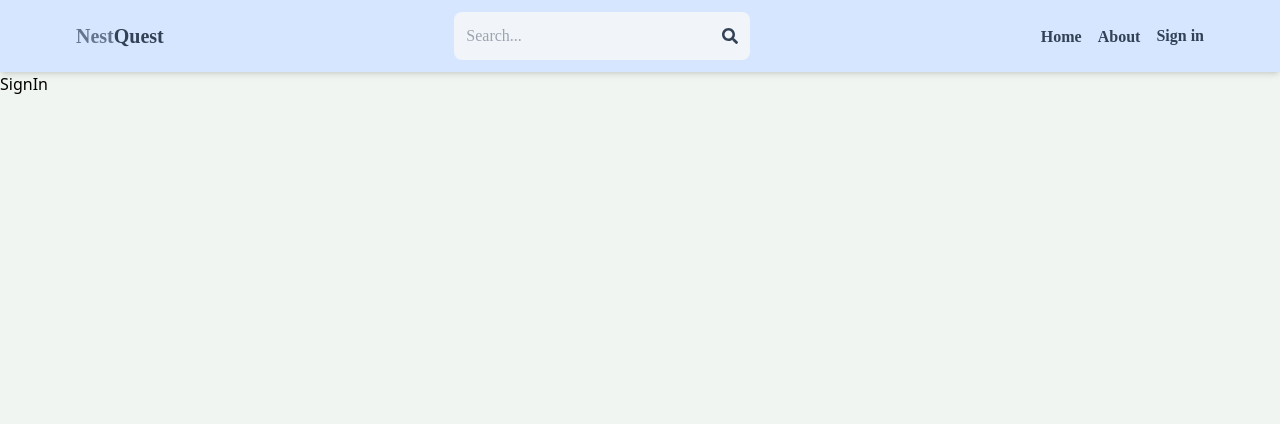
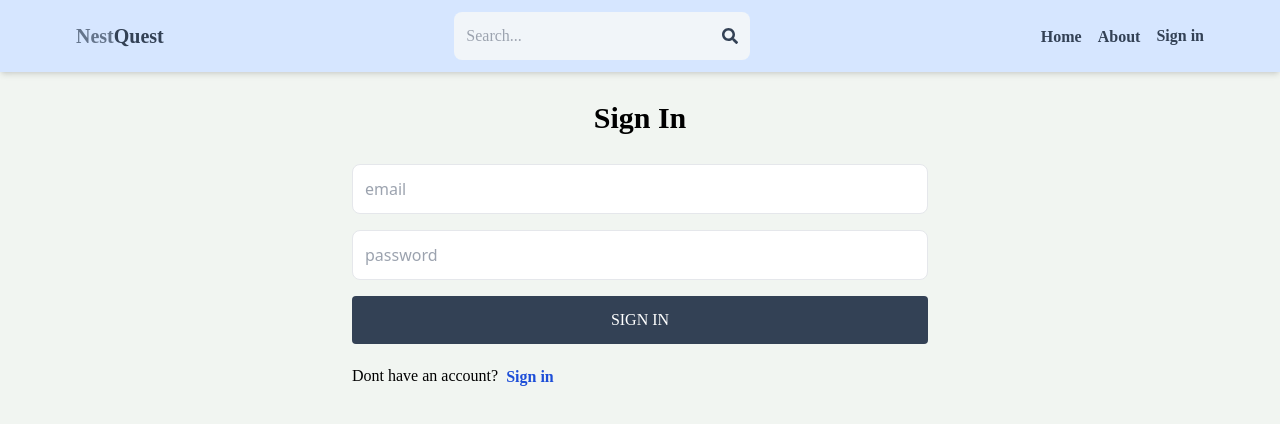
Before and after one commit to SoftwareSuite/nest-quest, a React (Vite) app in the folder client/: page /sign-in in a window 1280 px wide. Shown: the top 424 px of the page. Built offline with nearby package versions, Linux system fonts and the light colour scheme; a web font is replaced by a local one.

Commit message:
complete sign in page functionality

```diff
--- a/client/src/pages/SignIn.jsx
+++ b/client/src/pages/SignIn.jsx
@@ -1,7 +1,86 @@
-import React from 'react'
+import React, { useState } from "react";
+import { Link, useNavigate } from "react-router-dom";
 
 export default function SignIn() {
+  const [formData, setFormData] = useState({});
+  const [error, setError] = useState(null);
+  const [loading, setLoading] = useState(false);
+
+  const navigate = useNavigate();
+
+  const handleChange = (e) => {
+    setFormData({
+      ...formData,
+      [e.target.id]: e.target.value,
+    });
+  };
+  console.log(formData);
+  const handleSubmit = async (e) => {
+    e.preventDefault();
+    try {
+      setLoading(true);
+
+      const res = await fetch("/api/auth/signin", {
+        method: "POST",
+        headers: {
+          "Content-Type": "application/json",
+        },
+        body: JSON.stringify(formData),
+      });
+      const data = await res.json();
+      if (data.success === false) {
+        setLoading(false);
+        setError(data.message);
+        return;
+      }
+      setLoading(false);
+      setError(null);
+      navigate("/");
+    } catch (error) {
+      setLoading(false);
+      setError(error.message);
+    }
+  };
+
   return (
-    <div>SignIn</div>
-  )
+    <div className="mx-auto max-w-xl">
+      <h1 className="text-3xl text-center font-semibold font-custom my-7">
+        Sign In
+      </h1>
+
+      <form onSubmit={handleSubmit} className="flex flex-col gap-4">
+
+        <input
+          type="email"
+          placeholder="email"
+          className="border p-3 rounded-lg"
+          id="email"
+          onChange={handleChange}
+        />
+        <input
+          type="password"
+          placeholder="password"
+          className="border p-3 rounded-lg"
+          id="password"
+          onChange={handleChange}
+        />
+        <button
+          disabled={loading}
+          className="font-custom bg-slate-700 text-white rounded lg p-3 uppercase hover:opacity-90 disabled:opacity-70"
+        >
+          {loading ? "Loading..." : "Sign In"}
+        </button>
+      </form>
+
+      <div className="flex gap-2 mt-5">
+        <p className="font-custom">Dont have an account?</p>
+        <Link to="/sign-up">
+          <span className="font-custom font-semibold text-blue-700">
+            Sign in
+          </span>
+        </Link>
+      </div>
+      {error && <p className="font-custom text-red-700 mt-5">{error}</p>}
+    </div>
+  );
 }
```
